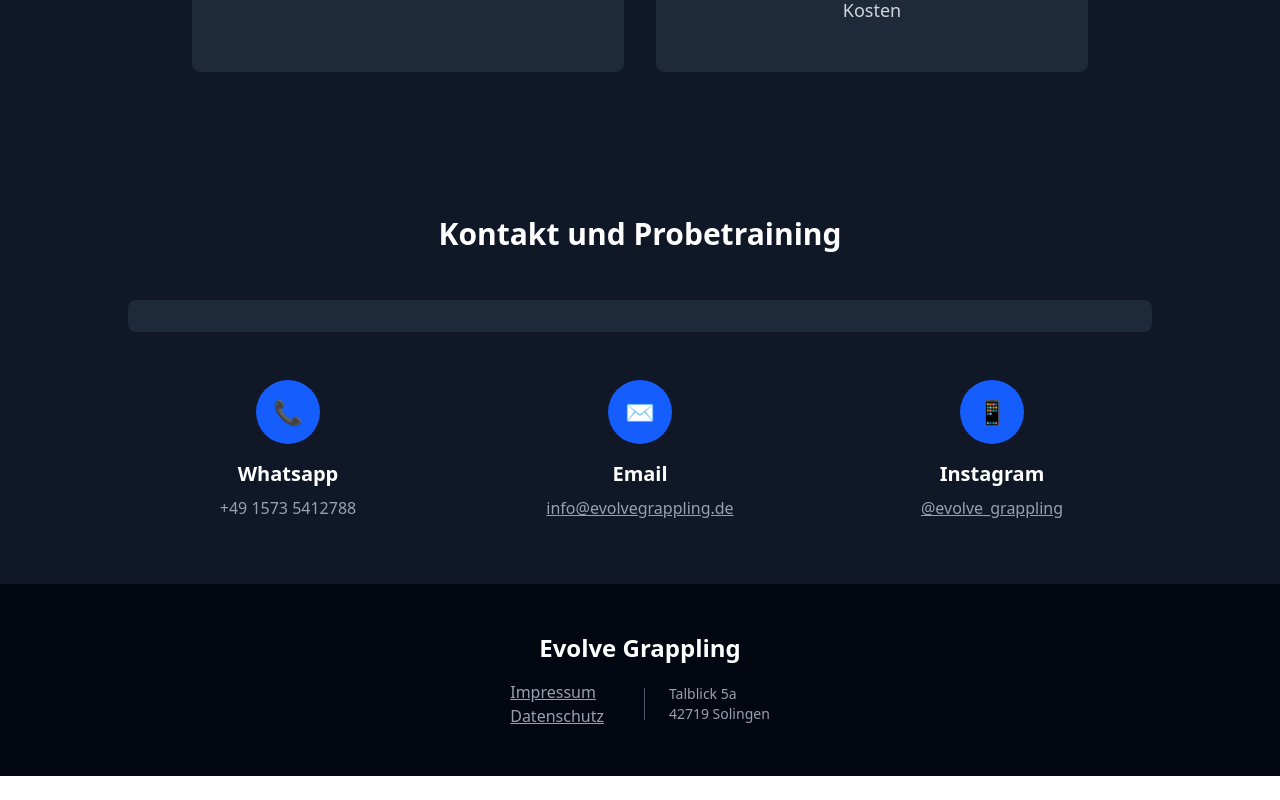
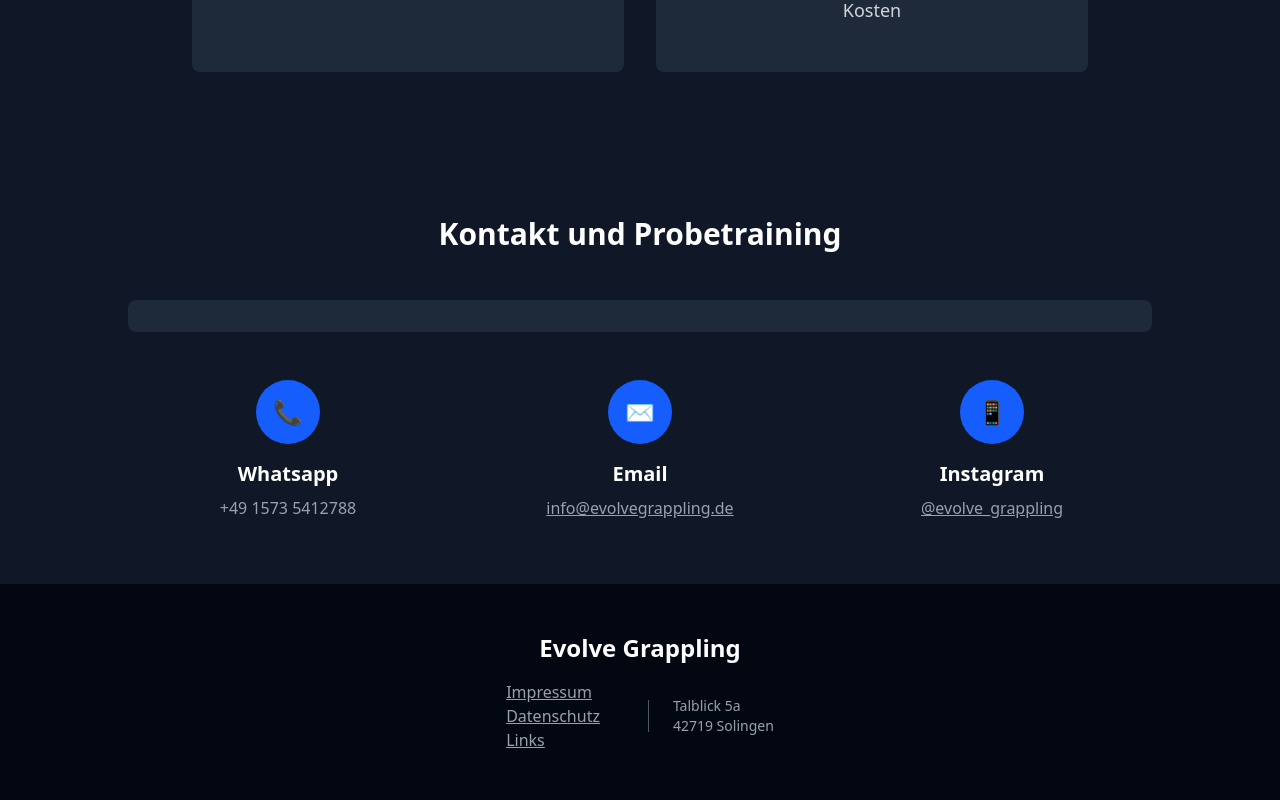
Before and after one commit to eugen1763/evolvegrappling, a SvelteKit app: page / in a window 1280 px wide. Shown: the part 2869-3669 px from the top of the page. Before the commit the page ends 3645 px from the top, so only its background shows below. Built offline with nearby package versions, Linux system fonts and the light colour scheme; grey boxes are pictures that could not be loaded.

Commit message:
Add Links page and improve layout: update navigation, add iframe title for accessibility, and set trailingSlash option

```diff
--- a/src/routes/+layout.ts
+++ b/src/routes/+layout.ts
@@ -1,2 +1,3 @@
 export const prerender = true;
 export const ssr = true;
+export const trailingSlash = 'always';
--- a/src/routes/+page.svelte
+++ b/src/routes/+page.svelte
@@ -141,6 +141,7 @@
         <div class="flex flex-col items-start space-x-6">
           <a href="/impressum" class="hover:text-white transition-colors underline">Impressum</a>
           <a href="/datenschutz" class="hover:text-white transition-colors underline">Datenschutz</a>
+          <a href="/links" class="hover:text-white transition-colors underline">Links</a>
         </div>
         <div class="h-8 w-px bg-gray-600"></div>
         <div class="text-left">
--- a/src/routes/links/+page.svelte
+++ b/src/routes/links/+page.svelte
@@ -109,6 +109,7 @@
                     loading="lazy"
                     referrerpolicy="no-referrer-when-downgrade"
                     style="border: 0px; width: 100%; height: 450px;"
+                    title="Google Maps"
                 ></iframe>
             </div>
             <!-- Get Directions Button -->
```
